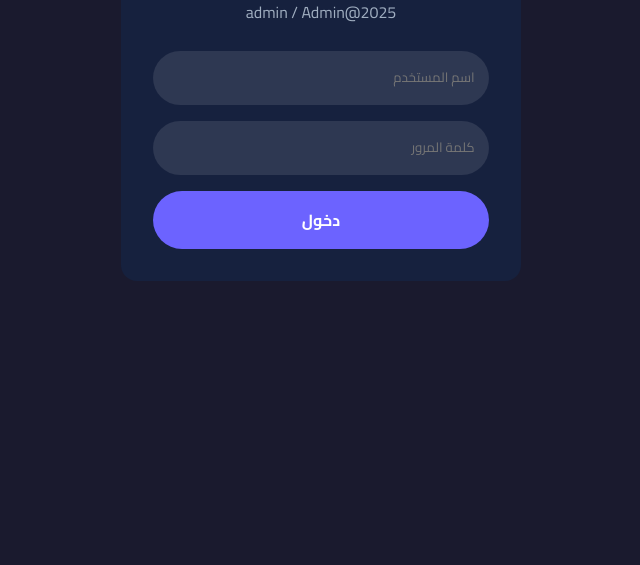
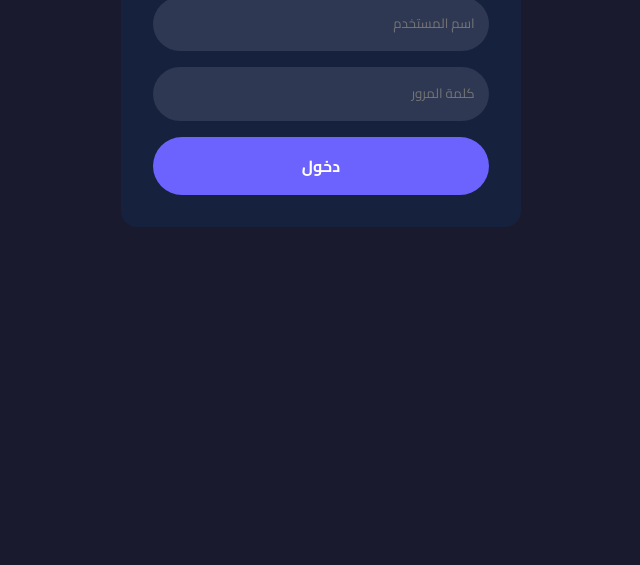
Before and after one commit to mbrmjmbrmj9-cmd/task-manager, a website: page public/admin.html in a window 1280 px wide. Shown: the part 235-800 px from the top of the page, without its empty margins (319-959 px from the left). Drawn offline with Linux system fonts and the light colour scheme.

Commit message:
Hide admin credentials in login box
Commented out the admin credentials display in the login box.

```diff
--- a/public/admin.html
+++ b/public/admin.html
@@ -54,7 +54,7 @@
   <!-- شاشة الدخول -->
   <div id="loginBox" class="login-card">
     <h1>🔐 لوحة التحكم</h1>
-    <p>admin / Admin@2025</p>
+   <!-- <p>admin / Admin@2025</p>-->
     <div class="error" id="errorMsg">بيانات غير صحيحة</div>
     <input type="text" id="user" placeholder="اسم المستخدم">
     <input type="password" id="pass" placeholder="كلمة المرور">
```
